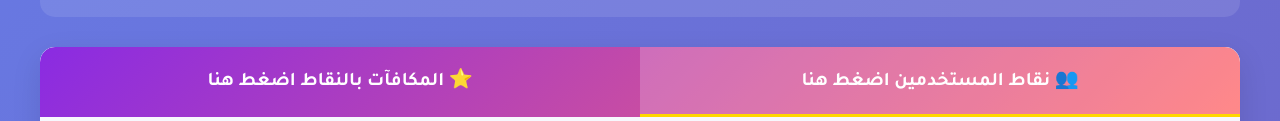
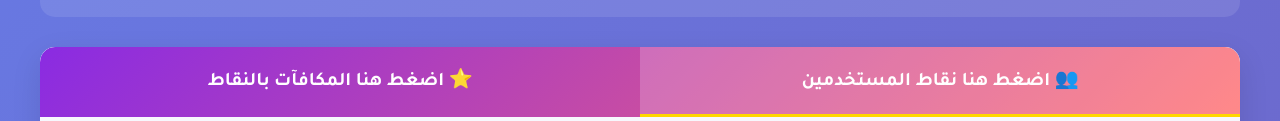
Before and after one commit to studiomazgngu123455-web/points1-system, a plain HTML site: page index.html in a window 1280 px wide. Shown: the part 679-800 px from the top of the page. Drawn offline with Linux system fonts and the light colour scheme.

Commit message:
Update index.html

```diff
--- a/index.html
+++ b/index.html
@@ -375,10 +375,10 @@
         <div class="tabs-container">
             <div class="tabs-header">
                 <button class="tab-btn active" onclick="openTab('users-tab')">
-                    👥 نقاط المستخدمين اضغط هنا
+                    👥 اضغط هنا نقاط المستخدمين
                 </button>
                 <button class="tab-btn" onclick="openTab('rewards-tab')">
-                    ⭐ المكافآت بالنقاط اضغط هنا
+                    ⭐  اضغط هنا المكافآت بالنقاط
                 </button>
             </div>
 
```
